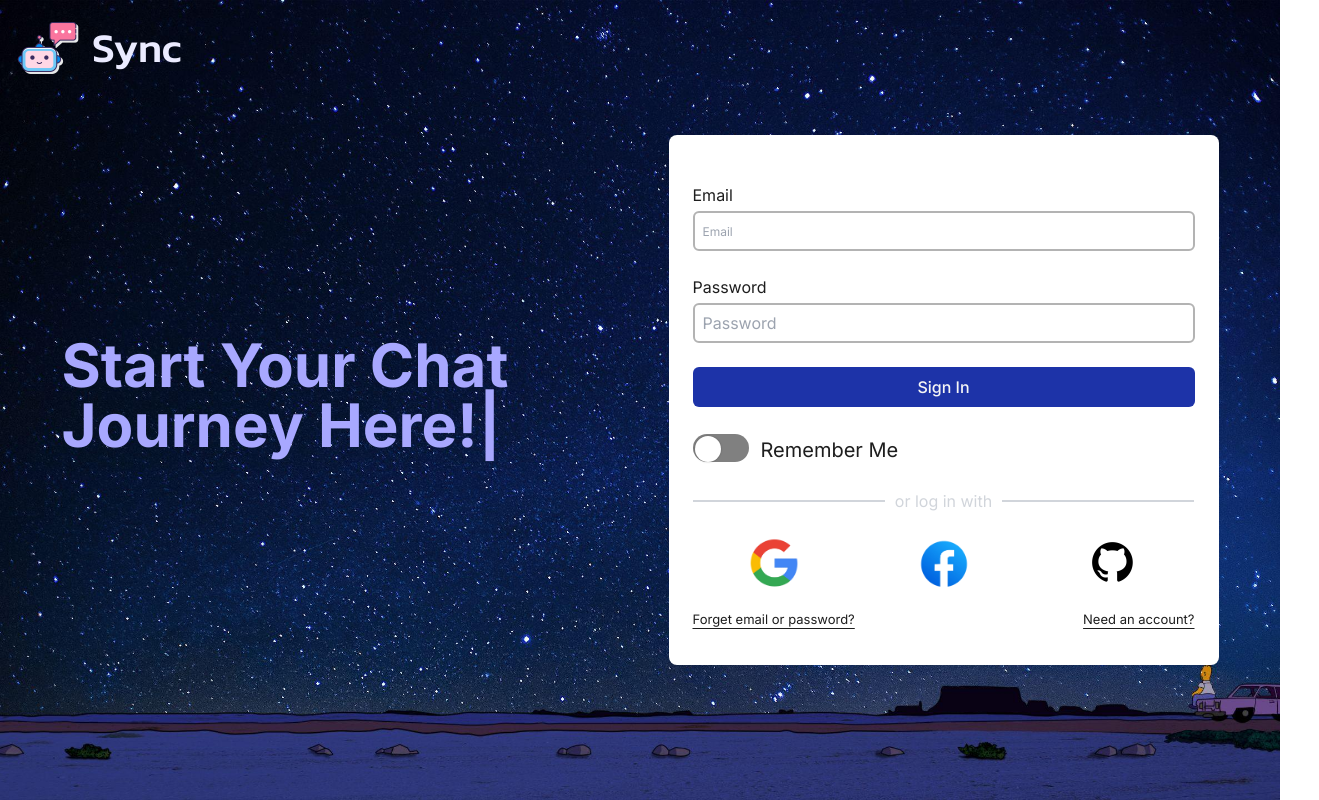
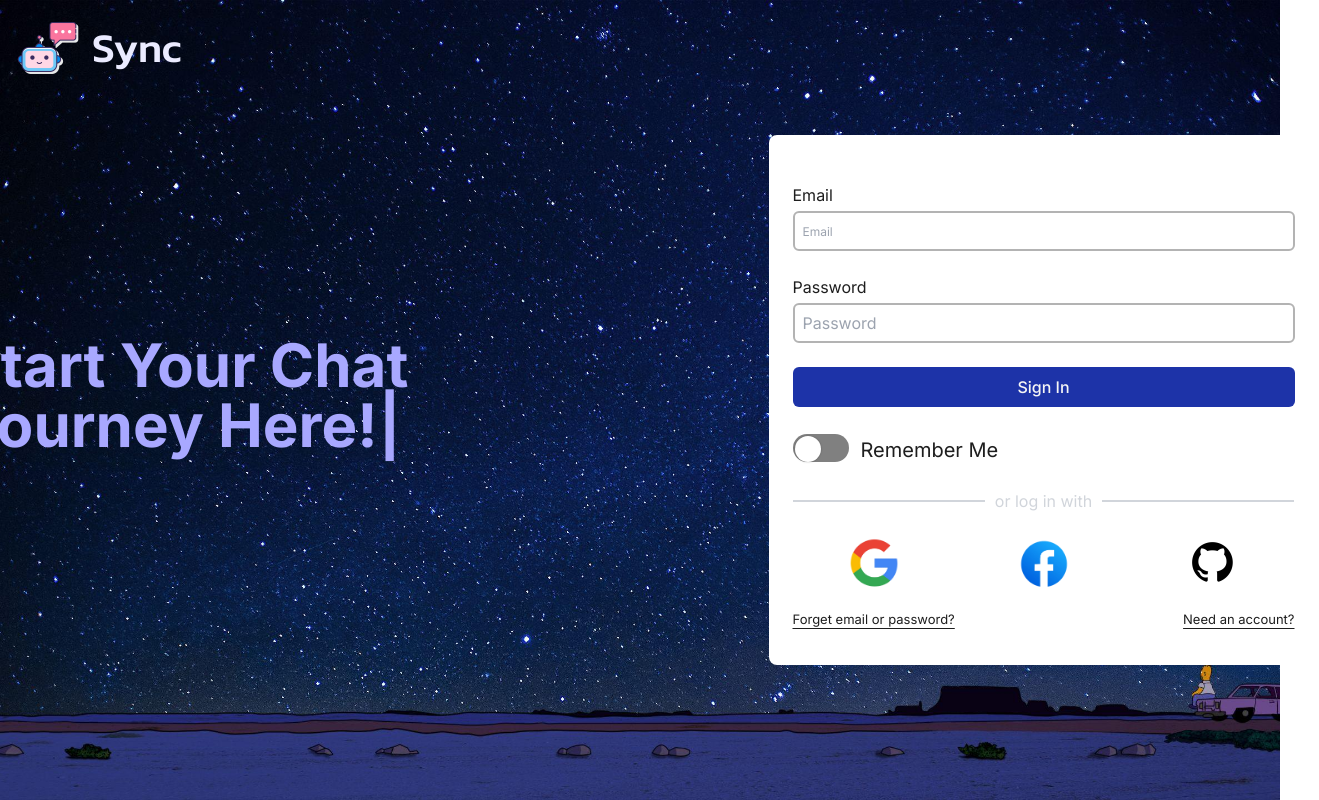
Before and after one commit to DiscordCataloger/sync, a Next.js app: page /login in a window 1280 px wide. Shown: the whole page, 1319 px wide, since content can reach past the window. Built offline with nearby package versions, Linux system fonts and the light colour scheme.

Commit message:
fixing margins between text and login component

```diff
--- a/src/app/(frontend)/(pages)/(auth)/login/page.js
+++ b/src/app/(frontend)/(pages)/(auth)/login/page.js
@@ -7,7 +7,7 @@ export default function LoginPage() {
   return (
     <div>
       <div className="flex flex-col md:flex-row md:justify-between">
-        <h1 className="md:text-6xl text-[#A8A8FF] font-bold md:my-[200px] md:w-[607px] md:h-[130px] text-md my-[24px] w-[300px] h-[10px]">
+        <h1 className="mr-[200px] md:text-6xl text-[#A8A8FF] font-bold md:my-[200px] md:w-[607px] md:h-[130px] text-md my-[24px] w-[300px] h-[10px]">
           <Typewriter
             options={{ loop: true }}
             onInit={(typewriter) => {
```
